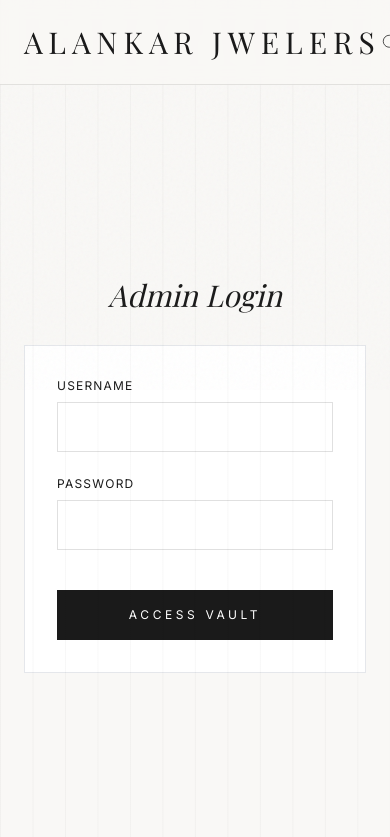
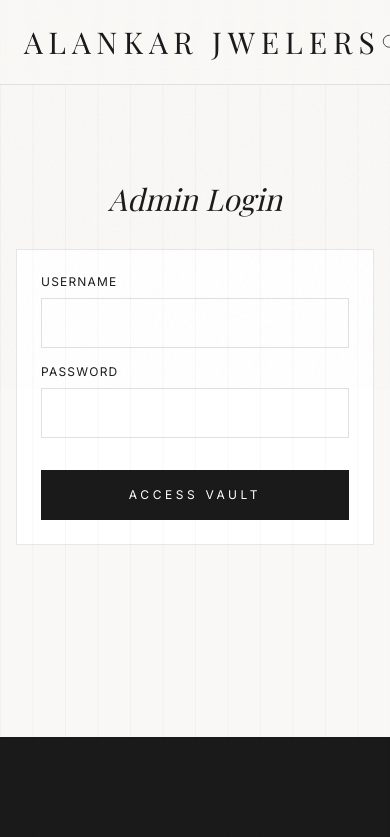
Before and after one commit to sahilc497/Alankar-Jwelers, a Next.js app: page /admin in a window 390 px wide. Shown: the top 837 px of the page. Built offline with nearby package versions, Linux system fonts and the light colour scheme; no server answers; a web font is replaced by a local one.

Commit message:
style: optimize admin panel scaling on mobile viewports

```diff
--- a/src/app/admin/page.tsx
+++ b/src/app/admin/page.tsx
@@ -113,10 +113,10 @@
   if (!isAuthenticated) {
     return (
       <Layout>
-        <div className="max-w-md mx-auto py-48 px-6">
+        <div className="max-w-md mx-auto py-24 md:py-48 px-4 md:px-6">
           <h1 className="text-3xl font-serif italic mb-8 text-center">Admin Login</h1>
           {loginError && <p className="text-red-600 mb-6 text-center text-sm">{loginError}</p>}
-          <form onSubmit={handleLogin} className="space-y-6 bg-white p-8 border border-gray-200">
+          <form onSubmit={handleLogin} className="space-y-4 md:space-y-6 bg-white p-6 md:p-8 border border-gray-200">
             <div>
               <label className="block text-xs uppercase tracking-widest mb-2">Username</label>
               <input required type="text" value={username} onChange={e => setUsername(e.target.value)} className="w-full border p-3 focus:outline-none" />
@@ -136,17 +136,17 @@
 
   return (
     <Layout>
-      <div className="max-w-4xl mx-auto py-32 px-6">
-        <h1 className="text-4xl font-serif italic mb-8">Admin Dashboard</h1>
+      <div className="max-w-4xl mx-auto py-16 md:py-32 px-4 md:px-6">
+        <h1 className="text-3xl md:text-4xl font-serif italic mb-8 text-center md:text-left">Admin Dashboard</h1>
 
         {message && (
-          <div className={`p-4 mb-8 ${message.includes('Error') ? 'bg-red-100 text-red-800' : 'bg-green-100 text-green-800'}`}>
+          <div className={`p-4 mb-4 md:mb-8 text-sm md:text-base ${message.includes('Error') ? 'bg-red-100 text-red-800' : 'bg-green-100 text-green-800'}`}>
             {message}
           </div>
         )}
 
-        <form onSubmit={handleSubmit} className="space-y-6 bg-white p-8 border border-gray-200">
-          <div className="grid grid-cols-1 md:grid-cols-2 gap-6">
+        <form onSubmit={handleSubmit} className="space-y-4 md:space-y-6 bg-white p-6 md:p-8 border border-gray-200">
+          <div className="grid grid-cols-1 md:grid-cols-2 gap-4 md:gap-6">
              <div>
               <label className="block text-xs uppercase tracking-widest mb-2">Product Name</label>
               <input required type="text" name="name" value={formData.name} onChange={handleInputChange} className="w-full border p-3" />
```
